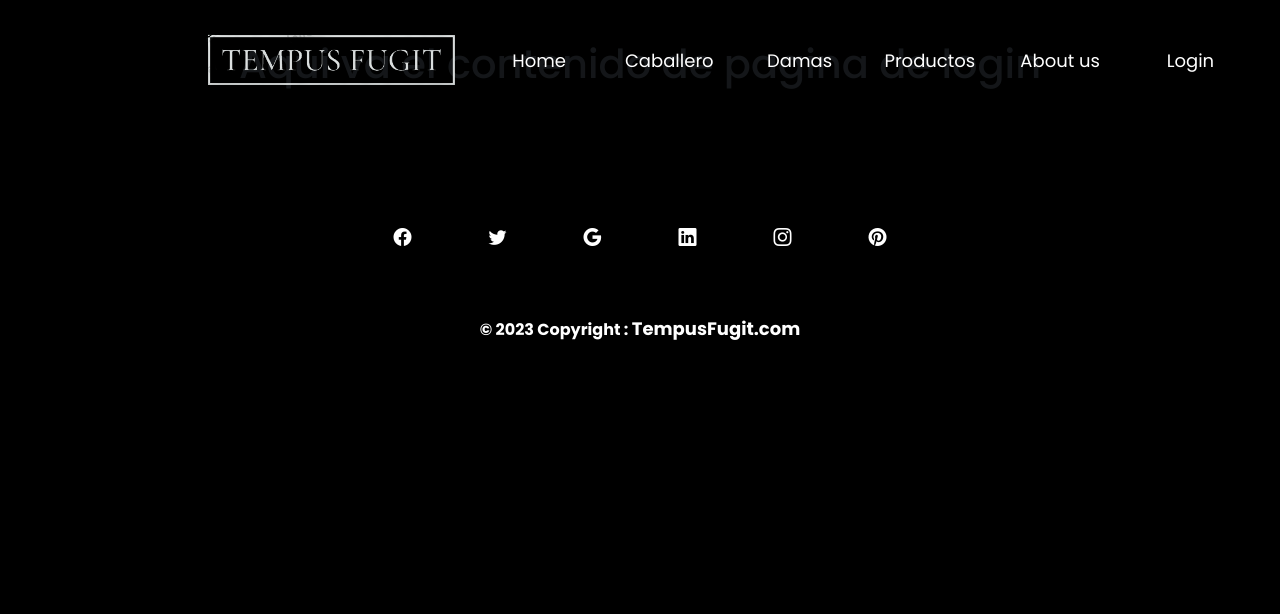
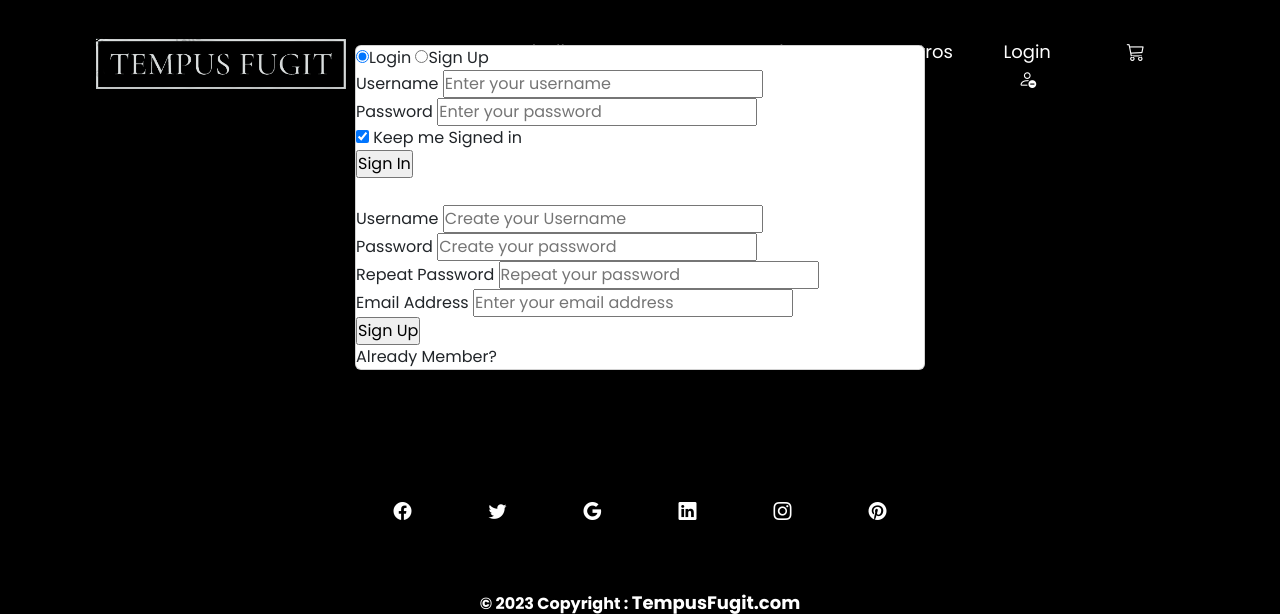
Before and after one commit to HamiltonLopez/proyecto_final_pw_IV, a PHP site: the page made by layout/templates/login/main-content.php in a window 1280 px wide. Shown: the top 614 px of the page. Run offline with PHP 8.4, Linux system fonts and the light colour scheme; the template is opened without the code that fills it, so the values that code supplies are empty.

Commit message:
se agrega interfaz de login incompleto

```diff
--- a/assets/css/header/style.css
+++ b/assets/css/header/style.css
@@ -11,7 +11,7 @@
 header {
     background-color: rgb(0, 0, 0);
     max-width: 100%;
-    margin-left: 10%;
+
   }
   body {
     padding: 0;
--- a/configs/config.php
+++ b/configs/config.php
@@ -20,7 +20,7 @@
         'home' => 'Home!',
         'caballero' => 'Caballero!',
         'dama' => 'Dama!',
-        'producto' => 'producto!',
+        'producto' => 'Producto!',
         'about' => 'About!',
         'login' => 'Login!',
         'module5' => 'Module 5!',
--- a/layout/partials/header.php
+++ b/layout/partials/header.php
@@ -36,8 +36,8 @@
   <div class="container">
       <header>
         <div class="head-row">
-          <nav id="navbar" class="navbar navbar-expand-lg">
-            <div class="container-fluid d-flex justify-content-between">
+          <nav id="navbar" class="navbar navbar-expand-lg container">
+            <div class="container-fluid d-flex justify-content-between row">
 
               <img class="navbar-brand col-3" src="img/logo.png" alt="">
               <button
@@ -52,27 +52,37 @@
                 <span class="navbar-toggler-icon"></span>
               </button>
 
-              <div class="collapse navbar-collapse" id="navbarNav">
-                <ul class="navbar-nav">
-                  <li class="nav-item col-3">
+              <div class="collapse navbar-collapse col-9" id="navbarNav">
+                <ul class="navbar-nav row col-12">
+                  <li class="nav-item col">
                     <a class="nav-link<?php echo $menu['active_home']?' active':''?>" aria-current="page" href="<?php echo $BASE_ROOT_URL_PATH.'routes/controller.php?active_module=home'?>" href="#">Home</a>
                   </li>
-                  <li class="nav-item col-3">
+                  <li class="nav-item col">
                     <a class="nav-link<?php echo $menu['active_caballero']?' active':''?>" aria-current="page" href="<?php echo $BASE_ROOT_URL_PATH.'routes/controller.php?active_module=caballero'?>" href="#">Caballero</a>
                   </li>
-                  <li class="nav-item col-3">
+                  <li class="nav-item col">
                     <a class="nav-link<?php echo $menu['active_dama']?' active':''?>" aria-current="page" href="<?php echo $BASE_ROOT_URL_PATH.'routes/controller.php?active_module=dama'?>" href="#">Damas</a>
                   </li>
-                  <li class="nav-item col-3">
+                  <li class="nav-item col">
                     <a class="nav-link<?php echo $menu['active_producto']?' active':''?>" aria-current="page" href="<?php echo $BASE_ROOT_URL_PATH.'routes/controller.php?active_module=producto'?>" href="#">Productos</a>
                   </li>
-                  <li class="nav-item col-3">
-                    <a class="nav-link<?php echo $menu['active_about']?' active':''?>" aria-current="page" href="<?php echo $BASE_ROOT_URL_PATH.'routes/controller.php?active_module=about'?>" href="#">About us</a>
+                  <li class="nav-item col">
+                    <a class="nav-link<?php echo $menu['active_about']?' active':''?>" aria-current="page" href="<?php echo $BASE_ROOT_URL_PATH.'routes/controller.php?active_module=about'?>" href="#">Nosotros</a>
                   </li>
-                  <li class="nav-item col-3">
-                    <a class="nav-link<?php echo $menu['active_login']?' active':''?>" aria-current="page" href="<?php echo $BASE_ROOT_URL_PATH.'routes/controller.php?active_module=login'?>" href="#">Login</a>
+
+                  <li class="nav-item col">
+                    <a class="nav-link<?php echo $menu['active_login']?' active':''?>" aria-current="page" href="<?php echo $BASE_ROOT_URL_PATH.'routes/controller.php?active_module=login'?>" href="#">Login <i class="bi bi-person-dash"></i></a>
+
                   </li>
+                  <li class="nav-item col">
+                    <a class="nav-link<?php echo $menu['active_login']?' active':''?>" aria-current="page" href="<?php echo $BASE_ROOT_URL_PATH.'routes/controller.php?active_module=login'?>" href="#"><i class="bi bi-cart3"></i></a>
+
+                  </li>
+
+
+
                 </ul>
+
               </div>
             </div>
           </nav>
--- a/layout/templates/login/main-content.php
+++ b/layout/templates/login/main-content.php
@@ -1,2 +1,64 @@
+<div class="full-content container">
+<main>
+<div class ="full-row row">
+	<div class="col-md-6 mx-auto p-0">
+		<div class="card">
+<div class="login-box">
+	<div class="login-snip">
+		<input id="tab-1" type="radio" name="tab" class="sign-in" checked><label for="tab-1" class="tab">Login</label>
+		<input id="tab-2" type="radio" name="tab" class="sign-up"><label for="tab-2" class="tab">Sign Up</label>
+		<div class="login-space">
+			<div class="login">
+				<div class="group">
+					<label for="user" class="label">Username</label>
+					<input id="user" type="text" class="input"  placeholder="Enter your username">
+				</div>
+				<div class="group">
+					<label for="pass" class="label">Password</label>
+					<input id="pass" type="password" class="input" data-type="password" placeholder="Enter your password">
+				</div>
+				<div class="group">
+					<input id="check" type="checkbox" class="check" checked>
+					<label for="check"><span class="icon"></span> Keep me Signed in</label>
+				</div>
+				<div class="group">
+					<input type="submit" class="button" value="Sign In">
+				</div>
+				<div class="hr"></div>
+				<div class="foot">
+					<a href="#">Forgot Password?</a>
+				</div>
+			</div>
+			<div class="sign-up-form">
+				<div class="group">
+					<label for="user" class="label">Username</label>
+					<input id="user" type="text" class="input" placeholder="Create your Username">
+				</div>
+				<div class="group">
+					<label for="pass" class="label">Password</label>
+					<input id="pass" type="password" class="input" data-type="password" placeholder="Create your password">
+				</div>
+				<div class="group">
+					<label for="pass" class="label">Repeat Password</label>
+					<input id="pass" type="password" class="input" data-type="password" placeholder="Repeat your password" >
+				</div>
+				<div class="group">
+					<label for="pass" class="label">Email Address</label>
+					<input id="pass" type="text" class="input" placeholder="Enter your email address">
+				</div>
+				<div class="group">
+					<input type="submit" class="button" value="Sign Up">
+				</div>
+				<div class="hr"></div>
+				<div class="foot">
+					<label for="tab-1">Already Member?</label>
+				</div>
+			</div>
+		</div>
+	</div>
+</div>
+</div>
+</div>
+</div>
 
-    <h1 class="text-center">Aqui va el contenido de pagina de login</h1></div>
+</div>
```
Also changed, not shown: assets/js/about/script.js (added, +27 -0 lines), assets/js/login/script.js (added).
